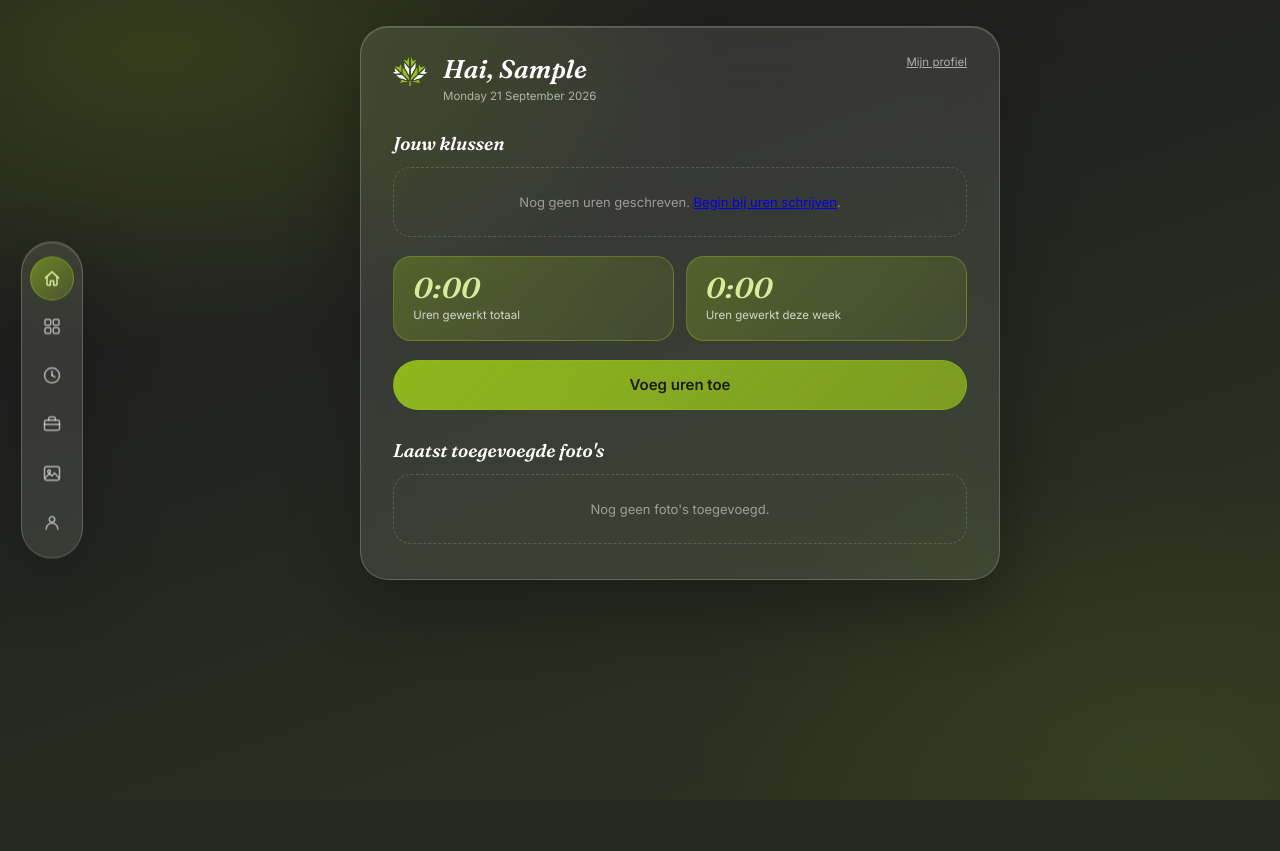
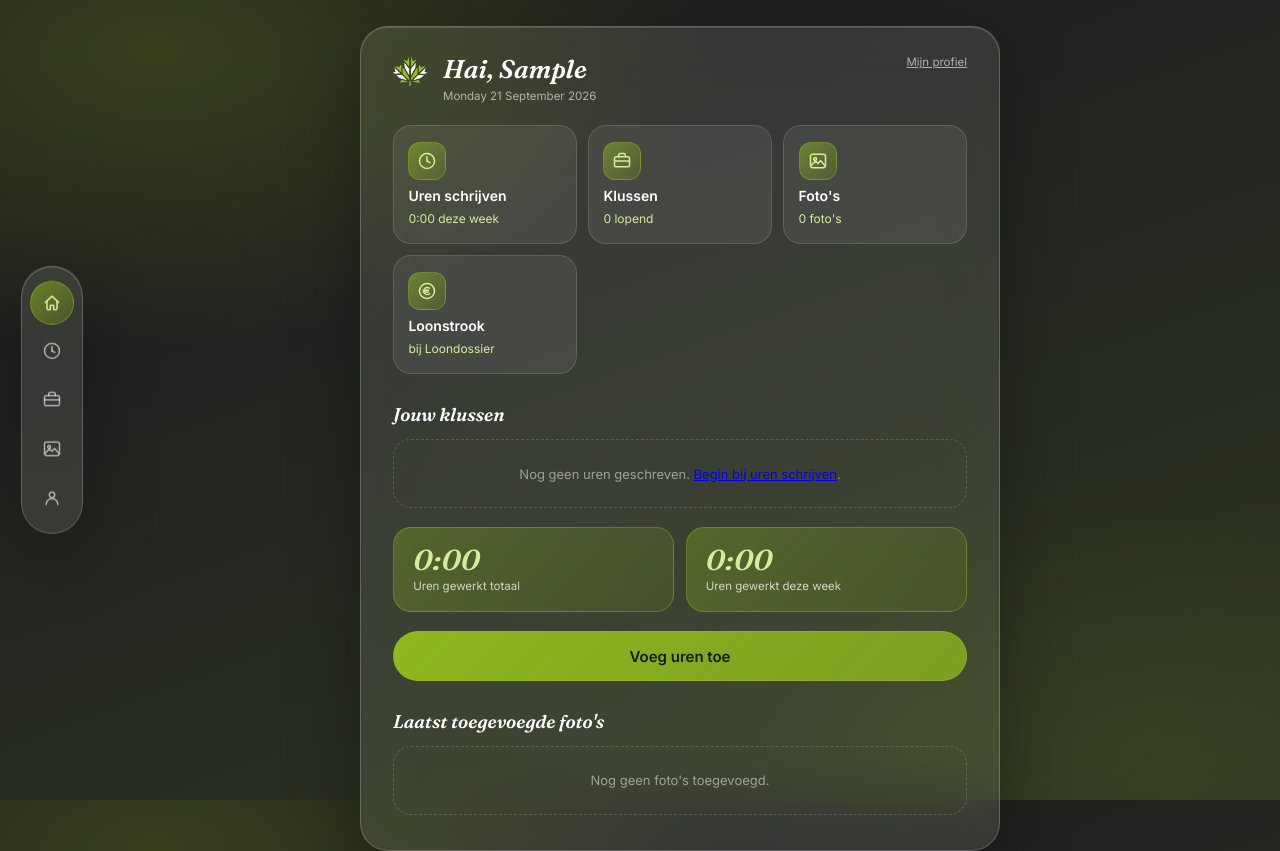
Before and after one commit to kennismaken-wq/development, a Django app: page / in a window 1280 px wide. Before the commit the page ends 800 px from the top, so only its background shows below. Run offline with Django 5.2, Linux system fonts and the light colour scheme; the visitor is signed in with stand-in values (Sample User, id 1); data that the repository does not hold is empty.

Commit message:
Startscherm: de onderdelen bovenaan, de rest eronder
Het tijdelijke tweede beginscherm is nu het beginscherm. Bovenaan staan
de onderdelen als tegels met een cijfer erbij, daaronder wat er al stond:
je klussen, je uren, de laatste foto's.

De volgorde volgt de vraag waarmee je de app opent. Waar moet ik heen is
de eerste; wat is de stand van zaken pas als je er toch bent. Voor de
eigenaar staat het planbord op plek twee — dat is het scherm dat hij
's ochtends opent, en sinds 17-09 staat het niet meer in de balk.

Het tweede huisje in de zijbalk, de route /menu/ en het rasterpictogram
zijn daarmee overbodig en verwijderd. De knop voor testgegevens is mee
verhuisd naar de onderkant van het startscherm en blijft tijdelijk.

Co-Authored-By: Claude Opus 5 <noreply@anthropic.com>

```diff
--- a/klusapp/medewerkers/urls.py
+++ b/klusapp/medewerkers/urls.py
@@ -3,10 +3,8 @@ from django.urls import path
 from . import views
 
 urlpatterns = [
-    # TIJDELIJK: tweede beginscherm om te vergelijken; zie views.menu_demo
-    path("menu/", views.menu_demo, name="menu_demo"),
     # TIJDELIJK: nepmedewerkers met uren; zie medewerkers/testgegevens.py
-    path("menu/testgegevens/", views.testgegevens, name="testgegevens"),
+    path("testgegevens/", views.testgegevens, name="testgegevens"),
     path("medewerkers/", views.medewerker_lijst, name="medewerkers"),
     path("medewerkers/nieuw/", views.medewerker_nieuw, name="medewerker_nieuw"),
     path("medewerkers/<int:pk>/", views.medewerker_bewerken, name="medewerker_bewerken"),
--- a/klusapp/medewerkers/views.py
+++ b/klusapp/medewerkers/views.py
@@ -26,6 +26,58 @@ from .tegels import zichtbare_profieltegels, zichtbare_tegels
 # we het daar een keer en onthouden we het antwoord op het toestel zelf.
 LOONDOSSIER_WEB = "https://mijn.loondossier.nl/Aanmelden"
 LOONDOSSIER_APP = "https://mijn.loondossier.nl/open-app/"
+
+
+def _onderdelen_met_cijfers(gebruiker, vandaag, maandag, zondag, uren):
+    """De tegels voor het startscherm, elk met één regel die iets zegt wat je
+    anders had moeten opzoeken: hoeveel klussen er lopen, wie er vandaag is.
+
+    De lijsten komen uit medewerkers/tegels.py, dezelfde bron als de
+    navigatiebalk — wie wat mag zien staat dus op één plek.
+    """
+    actieve_klussen = Klus.objects.filter(actief=True).count()
+    fotos = Bijlage.objects.filter(soort=Bijlage.Soort.FOTO).count()
+
+    info = {
+        "mijn_uren": f"{uren['week']} deze week",
+        "klussen": f"{actieve_klussen} lopend",
+        "fotos": f"{fotos} foto's",
+        "loonstrook": "bij Loondossier",
+    }
+
+    if gebruiker.is_eigenaar:
+        in_dienst = Medewerker.objects.filter(uit_dienst_sinds__isnull=True).count()
+        aanwezig = Aanwezigheid.objects.filter(datum=vandaag, aanwezig=True).count()
+        gewerkt_deze_week = (
+            Uurblok.objects.filter(datum__range=(maandag, zondag))
+            .values("medewerker")
+            .distinct()
+            .count()
+        )
+        info["medewerkers"] = f"{in_dienst} in dienst"
+        info["aanwezigheid"] = f"{aanwezig} van {in_dienst} aanwezig"
+        info["urenexport"] = f"{vandaag:%B}".lower()
+        info["planbord"] = f"{gewerkt_deze_week} aan het werk"
+
+    onderdelen = zichtbare_tegels(gebruiker) + zichtbare_profieltegels(gebruiker)
+
+    # Het planbord staat sinds 17-09 niet in de navigatiebalk (zie
+    # medewerkers/tegels.py), maar hoort wel op het startscherm: het is het
+    # scherm dat Maarten 's ochtends opent.
+    if gebruiker.is_eigenaar:
+        # Op plek twee, niet achteraan: dit is het scherm dat de eigenaar
+        # 's ochtends als eerste opent na zijn eigen uren.
+        onderdelen.insert(
+            1,
+            {"titel": "Planbord", "icoon": "planbord", "url_naam": "planbord",
+             "url": reverse("planbord"), "extern": False},
+        )
+
+    for onderdeel in onderdelen:
+        onderdeel["info"] = info.get(onderdeel.get("url_naam"), "")
+
+    # Start en Mijn profiel staan al in de balk; die hoeven hier niet ook nog.
+    return [o for o in onderdelen if o.get("url_naam") not in ("mijn_profiel", "start")]
 
 
 @login_required
@@ -73,6 +125,7 @@ def start(request):
         "start.html",
         {
             "vandaag": vandaag,
+            "onderdelen": _onderdelen_met_cijfers(request.user, vandaag, maandag, zondag, uren_stats),
             "klussen_recent": klussen_recent,
             "uren_stats": uren_stats,
             "recente_fotos": recente_fotos,
@@ -227,69 +280,6 @@ def medewerker_dienst(request, pk):
     return redirect("medewerkers")
 
 
-# ══════════ TIJDELIJK: tweede beginscherm als vergelijking ══════════
-# Een rasterweergave van de onderdelen, elk met een cijfer erbij, zodat we
-# kunnen zien of dat prettiger werkt dan het huidige startscherm. Staat als
-# tweede huisje in de zijbalk. Weghalen = deze view, templates/menu.html, de
-# route in medewerkers/urls.py en het tweede huisje in basis.html.
-
-
-@login_required
-def menu_demo(request):
-    vandaag = date.today()
-    maandag = vandaag - timedelta(days=vandaag.weekday())
-    zondag = maandag + timedelta(days=6)
-
-    uren = totalen.totaal_en_week(request.user, maandag, zondag)
-    actieve_klussen = Klus.objects.filter(actief=True).count()
-    fotos = Bijlage.objects.filter(soort=Bijlage.Soort.FOTO).count()
-
-    # Per onderdeel één regel die iets zegt wat je anders had moeten opzoeken.
-    info = {
-        "mijn_uren": f"{uren['week']} deze week",
-        "klussen": f"{actieve_klussen} lopend",
-        "fotos": f"{fotos} foto's",
-        "loonstrook": "bij Loondossier",
-    }
-
-    if request.user.is_eigenaar:
-        in_dienst = Medewerker.objects.filter(uit_dienst_sinds__isnull=True).count()
-        aanwezig = Aanwezigheid.objects.filter(datum=vandaag, aanwezig=True).count()
-        info["medewerkers"] = f"{in_dienst} in dienst"
-        info["aanwezigheid"] = f"{aanwezig} van {in_dienst} aanwezig"
-        info["urenexport"] = f"{vandaag:%B}".lower()
-        gewerkt_deze_week = (
-            Uurblok.objects.filter(datum__range=(maandag, zondag))
-            .values("medewerker")
-            .distinct()
-            .count()
-        )
-        info["planbord"] = f"{gewerkt_deze_week} aan het werk"
-
-    onderdelen = zichtbare_tegels(request.user) + zichtbare_profieltegels(request.user)
-
-    # Het planbord staat sinds 17-09 niet meer in de navigatiebalk (zie
-    # medewerkers/tegels.py), maar is precies het scherm dat dit menu moet
-    # laten zien: alle uren van alle medewerkers in één week. Hier dus wel.
-    if request.user.is_eigenaar:
-        onderdelen.append(
-            {
-                "titel": "Planbord",
-                "icoon": "planbord",
-                "url_naam": "planbord",
-                "url": reverse("planbord"),
-                "extern": False,
-            }
-        )
-    for onderdeel in onderdelen:
-        onderdeel["info"] = info.get(onderdeel.get("url_naam"), "")
-
-    # Het profielscherm en dit menu zelf hoeven hier niet als tegel te staan.
-    onderdelen = [o for o in onderdelen if o.get("url_naam") not in ("mijn_profiel", "menu_demo")]
-
-    return render(request, "menu.html", {"onderdelen": onderdelen, "vandaag": vandaag})
-
-
 @alleen_eigenaar
 def testgegevens(request):
     """TIJDELIJK — nepmedewerkers met uren aanmaken of weghalen.
@@ -297,12 +287,12 @@ def testgegevens(request):
     Staat onderaan het rastermenu. Zie medewerkers/testgegevens.py.
     """
     if request.method != "POST":
-        return redirect("menu_demo")
+        return redirect("start")
 
     if request.POST.get("actie") == "opruimen":
         aantal = demo_gegevens.opruimen()
         messages.success(request, f"{aantal} testmedewerkers en hun uren zijn verwijderd.")
-        return redirect("menu_demo")
+        return redirect("start")
 
     gekozen = request.POST.get("week")
     try:
@@ -320,4 +310,4 @@ def testgegevens(request):
         f"{mensen} testmedewerkers met {blokken} uurblokken in de week van "
         f"{kort(maandag)} tot {kort(zondag)}.",
     )
-    return redirect("menu_demo")
+    return redirect("start")
--- a/klusapp/templates/basis.html
+++ b/klusapp/templates/basis.html
@@ -17,11 +17,6 @@
       <a class="side-icon{% if request.resolver_match.url_name == 'start' %} actief{% endif %}" href="{% url 'start' %}">
         <svg viewBox="0 0 24 24" fill="none" stroke="currentColor" stroke-width="1.8" stroke-linecap="round" stroke-linejoin="round">{{ "start"|pictogram }}</svg>
         <span class="titel">Start</span>
-      </a>
-      {# TIJDELIJK: tweede beginscherm ter vergelijking — zie medewerkers.views.menu_demo #}
-      <a class="side-icon{% if request.resolver_match.url_name == 'menu_demo' %} actief{% endif %}" href="{% url 'menu_demo' %}">
-        <svg viewBox="0 0 24 24" fill="none" stroke="currentColor" stroke-width="1.8" stroke-linecap="round" stroke-linejoin="round">{{ "raster"|pictogram }}</svg>
-        <span class="titel">Menu</span>
       </a>
       {% for tegel in tegels %}
         {% if tegel.url %}
--- a/klusapp/templates/start.html
+++ b/klusapp/templates/start.html
@@ -1,8 +1,34 @@
 {% extends "basis.html" %}
+{% load pictogrammen %}
 {% block titel %}Start{% endblock %}
 {% block kop %}Hai, {{ user.first_name|default:user.naam }}{% endblock %}
 {% block sub %}{{ vandaag|date:"l j F Y"|capfirst }}{% endblock %}
 {% block inhoud %}
+  {% comment %} De onderdelen bovenaan: waar je heen wilt is de eerste vraag
+     bij het openen van de app. Wat daaronder staat — je klussen, je uren,
+     de foto's — is waar je naar kijkt als je toch al hier bent.
+  {% endcomment %}
+  <div class="appgrid">
+    {% for onderdeel in onderdelen %}
+      {% if onderdeel.url %}
+        <a class="apptegel" href="{{ onderdeel.url }}"{% if onderdeel.extern %} target="_blank" rel="noopener"{% endif %}>
+          <span class="apptegel-icoon">
+            <svg viewBox="0 0 24 24" fill="none" stroke="currentColor" stroke-width="1.8" stroke-linecap="round" stroke-linejoin="round">{{ onderdeel.icoon|pictogram }}</svg>
+          </span>
+          <span class="apptegel-titel">{{ onderdeel.titel }}</span>
+          {% if onderdeel.info %}<span class="apptegel-info">{{ onderdeel.info }}</span>{% endif %}
+        </a>
+      {% else %}
+        <span class="apptegel nog-niet">
+          <span class="apptegel-icoon">
+            <svg viewBox="0 0 24 24" fill="none" stroke="currentColor" stroke-width="1.8" stroke-linecap="round" stroke-linejoin="round">{{ onderdeel.icoon|pictogram }}</svg>
+          </span>
+          <span class="apptegel-titel">{{ onderdeel.titel }}</span>
+        </span>
+      {% endif %}
+    {% endfor %}
+  </div>
+
   <h2 class="sectiekop">Jouw klussen</h2>
   {% if klussen_recent %}
     <div class="klussen-slider">
@@ -88,4 +114,27 @@
   {% else %}
     <p class="leeg">Nog geen foto's toegevoegd.</p>
   {% endif %}
+
+  {% if user.is_eigenaar %}
+    {% comment %} TIJDELIJK — nepmedewerkers met uren, om schermen mee te
+       beoordelen. Zie medewerkers/testgegevens.py voor hoe je dit weghaalt.
+    {% endcomment %}
+    <h2 class="sectiekop">Testgegevens</h2>
+    <p class="uitleg">
+      Vijf nepmedewerkers met uren over een hele week, om de schermen mee te
+      kunnen beoordelen. Ze kunnen niet inloggen en zijn met één knop weer weg.
+    </p>
+    <form method="post" action="{% url 'testgegevens' %}">
+      {% csrf_token %}
+      <label for="week">Week van</label>
+      <input type="date" id="week" name="week" value="{{ vandaag|date:'Y-m-d' }}">
+      <p style="margin-top:1rem"><button type="submit" class="knop">Testgegevens aanmaken</button></p>
+    </form>
+    <form method="post" action="{% url 'testgegevens' %}" class="verwijder"
+          onsubmit="return confirm('Alle testmedewerkers en hun uren verwijderen?');">
+      {% csrf_token %}
+      <input type="hidden" name="actie" value="opruimen">
+      <button type="submit">Testgegevens verwijderen</button>
+    </form>
+  {% endif %}
 {% endblock %}
```
Also changed, not shown: klusapp/medewerkers/pictogrammen.py (+0 -7 lines), klusapp/medewerkers/tests.py (+15 -5 lines), klusapp/templates/menu.html (deleted, +0 -53 lines).
